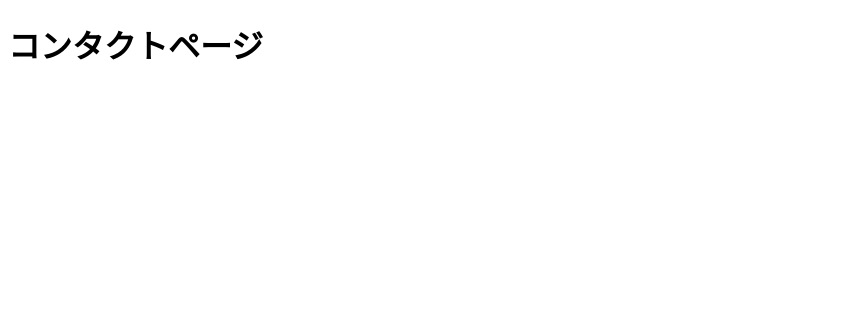
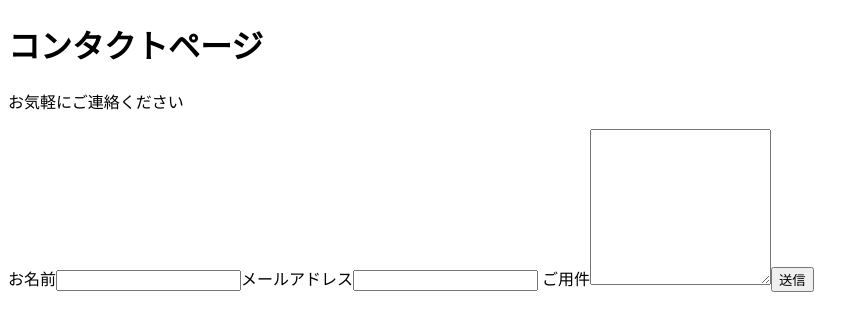
Before and after one commit to yuu0305/gatsby-portfolio, a Gatsby site: page /contact in a window 1280 px wide. Shown: the whole page, without its empty margins (0-868 px from the left). Built offline with nearby package versions, Linux system fonts and the light colour scheme; Gatsby itself is replaced by a stand-in of ours.

Commit message:
Create Contact page
Create Contact page

```diff
--- a/src/pages/contact.js
+++ b/src/pages/contact.js
@@ -2,7 +2,23 @@ import * as React from "react"
 
 const Contact = () => {
     return(
-        <h1>コンタクトページ</h1>
+        <>
+            <div>
+                <div>
+                    <h1>コンタクトページ</h1>
+                    <p>お気軽にご連絡ください</p>
+                    <form>
+                        <label htmlFor="name">お名前</label>
+                        <input type="text" name="name" id="name" required />
+                        <label htmlFor="email">メールアドレス</label>
+                        <input type="email" name="email" id="email" required />
+                        <label htmlFor="textarea"> ご用件</label>
+                        <textarea  name="message" rows="10" id="textarea" required></textarea>
+                        <button type="submit">送信</button>
+                    </form>
+                </div>
+            </div>
+        </>
     )
 }
 
```
